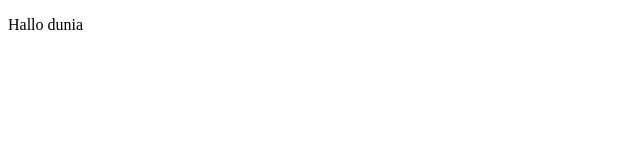
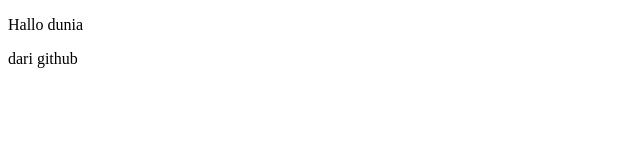
Before and after one commit to bens-saragih/belajar_remote, a plain HTML site: page index.html in a window 1280 px wide. Shown: the full height of the page, 0-640 px from the left. Drawn offline with Linux system fonts and the light colour scheme.

Commit message:
komit dari github

```diff
--- a/index.html
+++ b/index.html
@@ -5,5 +5,6 @@
 </head>
 <body>
 <p>Hallo dunia</p>
+<p>dari github</p>
 </body>
 </html>
```
